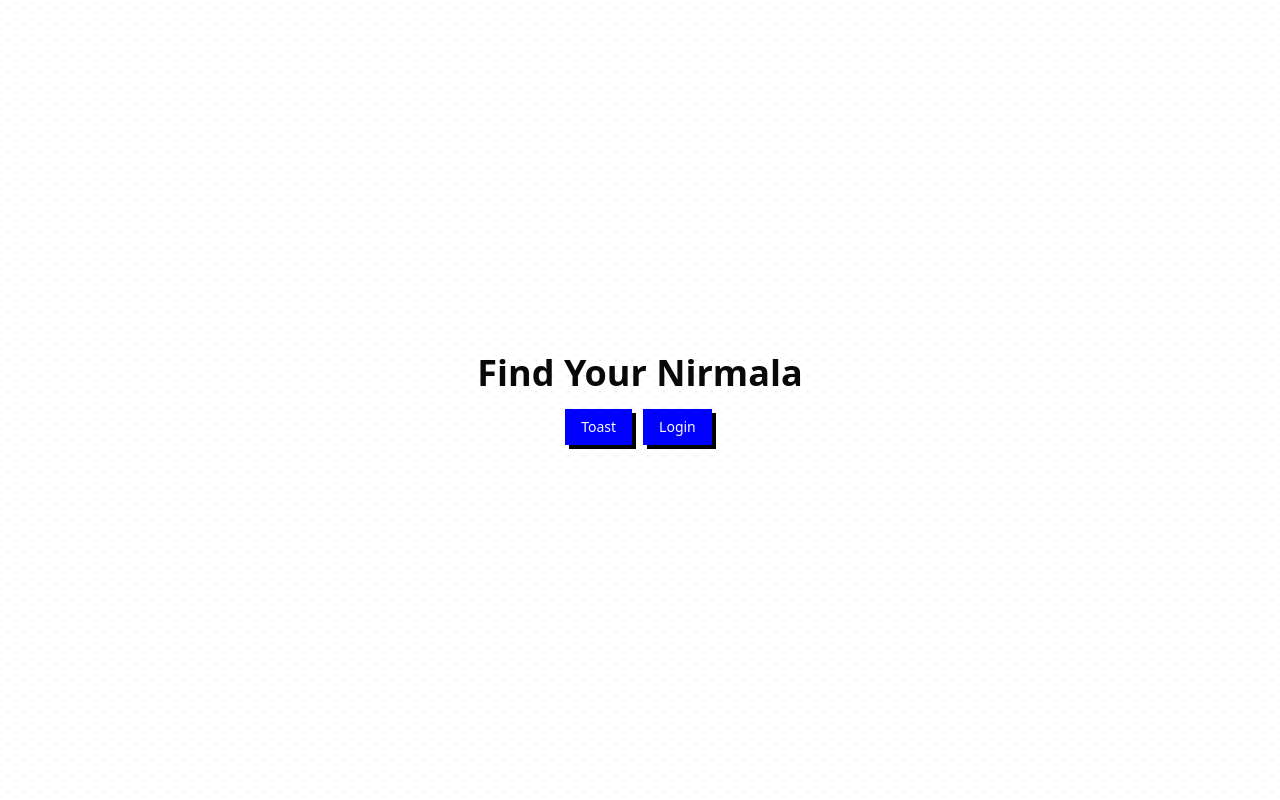
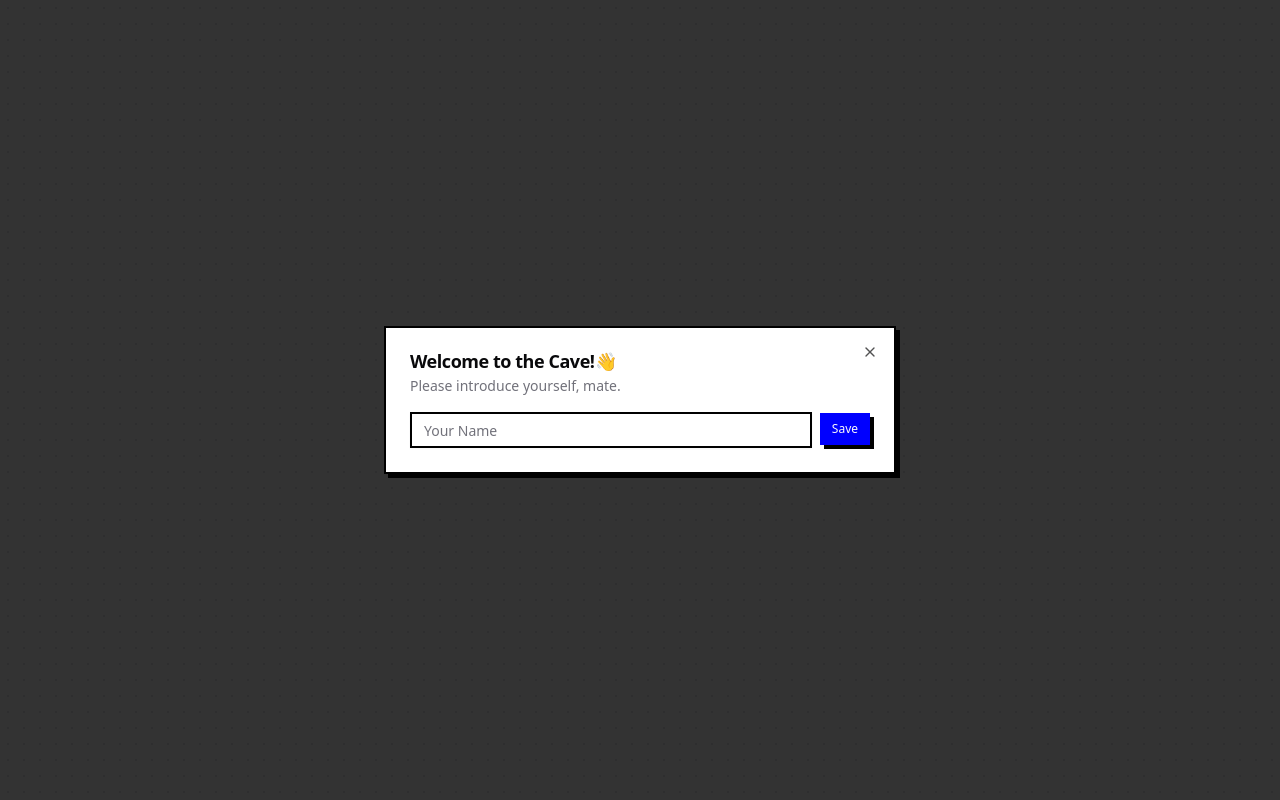
Before and after one commit to hakim-firman/react-boilerplate, a React (Vite) app: page / in a window 1280 px wide. Built offline with nearby package versions, Linux system fonts and the light colour scheme.

Commit message:
feature ✨ add WelcomeModal component and integrate context

```diff
--- a/package.json
+++ b/package.json
@@ -11,6 +11,7 @@
   },
   "dependencies": {
     "@hookform/resolvers": "^3.9.1",
+    "@radix-ui/react-dialog": "^1.1.4",
     "@radix-ui/react-label": "^2.1.1",
     "@radix-ui/react-slot": "^1.1.1",
     "class-variance-authority": "^0.7.1",
--- a/src/App.jsx
+++ b/src/App.jsx
@@ -4,6 +4,7 @@ import { Home } from './pages/Home';
 import { BrowserRouter, Routes, Route } from "react-router";
 import NotFound from './pages/NotFound';
 import { Login } from './pages/Auth/Login';
+
 function App() {
   const notify = () => toast('Here is your toast.');
   return (
@@ -45,6 +46,7 @@ function App() {
           />
         </Routes>
       </BrowserRouter>
+
     </>
   )
 }
--- /dev/null
+++ b/src/components/WelcomeModal.jsx
@@ -0,0 +1,45 @@
+import React from 'react'
+import {
+    Dialog,
+    DialogContent,
+    DialogDescription,
+    DialogHeader,
+    DialogTitle,
+    DialogTrigger,
+  } from "@/components/ui/dialog"
+  import { Label } from '@/components/ui/label'
+  import { Input } from '@/components/ui/input'
+import { Button } from './ui/button'
+
+const WelcomeModal = ({isDialogOpen,setIsDialogOpen}) => {
+  return (
+    <Dialog open={isDialogOpen} onOpenChange={setIsDialogOpen}>
+
+        <DialogContent>
+        <DialogHeader>
+            <DialogTitle>Welcome to the Cave!👋</DialogTitle>
+
+            <DialogDescription>
+            Please introduce yourself, mate.
+            </DialogDescription>
+        </DialogHeader>
+            <div className="flex items-center space-x-2">
+                <div className="grid flex-1 gap-2">
+                    <Label htmlFor="name" className="sr-only">
+                    Your Name
+                    </Label>
+                    <Input
+                    id="name"
+                    placeholder="Your Name"
+                    />
+                </div>
+                <Button type="submit"  size="sm" className="px-3 brutalism brutalism-active">
+                    Save
+                </Button>
+            </div>
+        </DialogContent>
+    </Dialog>
+  )
+}
+
+export default WelcomeModal
--- a/src/components/ui/button.jsx
+++ b/src/components/ui/button.jsx
@@ -22,8 +22,8 @@ const buttonVariants = cva(
       },
       size: {
         default: "h-9 px-4 py-2",
-        sm: "h-8 rounded-md px-3 text-xs",
-        lg: "h-10 rounded-md px-8",
+        sm: "h-8  px-3 text-xs",
+        lg: "h-10  px-8",
         icon: "h-9 w-9",
       },
     },
--- /dev/null
+++ b/src/components/ui/dialog.jsx
@@ -0,0 +1,94 @@
+import * as React from "react"
+import * as DialogPrimitive from "@radix-ui/react-dialog"
+import { X } from "lucide-react"
+
+import { cn } from "@/lib/utils"
+
+const Dialog = DialogPrimitive.Root
+
+const DialogTrigger = DialogPrimitive.Trigger
+
+const DialogPortal = DialogPrimitive.Portal
+
+const DialogClose = DialogPrimitive.Close
+
+const DialogOverlay = React.forwardRef(({ className, ...props }, ref) => (
+  <DialogPrimitive.Overlay
+    ref={ref}
+    className={cn(
+      "fixed inset-0 z-50 bg-black/80  data-[state=open]:animate-in data-[state=closed]:animate-out data-[state=closed]:fade-out-0 data-[state=open]:fade-in-0",
+      className
+    )}
+    {...props} />
+))
+DialogOverlay.displayName = DialogPrimitive.Overlay.displayName
+
+const DialogContent = React.forwardRef(({ className, children, ...props }, ref) => (
+  <DialogPortal>
+    <DialogOverlay />
+    <DialogPrimitive.Content
+      ref={ref}
+      className={cn(
+        "fixed brutalism  border-black left-[50%] top-[50%] z-50 grid w-full max-w-lg translate-x-[-50%] translate-y-[-50%] gap-4 border-2 bg-background p-6 shadow-lg duration-200 data-[state=open]:animate-in data-[state=closed]:animate-out data-[state=closed]:fade-out-0 data-[state=open]:fade-in-0 data-[state=closed]:zoom-out-95 data-[state=open]:zoom-in-95 data-[state=closed]:slide-out-to-left-1/2 data-[state=closed]:slide-out-to-top-[48%] data-[state=open]:slide-in-from-left-1/2 data-[state=open]:slide-in-from-top-[48%] ",
+        className
+      )}
+      {...props}>
+      {children}
+      <DialogPrimitive.Close
+        className="absolute right-4 top-4  opacity-70 ring-offset-background transition-opacity hover:opacity-100 focus:outline-none focus:ring-2 focus:ring-ring focus:ring-offset-2 disabled:pointer-events-none data-[state=open]:bg-accent data-[state=open]:text-muted-foreground">
+        <X className="h-4 w-4" />
+        <span className="sr-only">Close</span>
+      </DialogPrimitive.Close>
+    </DialogPrimitive.Content>
+  </DialogPortal>
+))
+DialogContent.displayName = DialogPrimitive.Content.displayName
+
+const DialogHeader = ({
+  className,
+  ...props
+}) => (
+  <div
+    className={cn("flex flex-col space-y-1.5 text-center sm:text-left", className)}
+    {...props} />
+)
+DialogHeader.displayName = "DialogHeader"
+
+const DialogFooter = ({
+  className,
+  ...props
+}) => (
+  <div
+    className={cn("flex flex-col-reverse sm:flex-row sm:justify-end sm:space-x-2", className)}
+    {...props} />
+)
+DialogFooter.displayName = "DialogFooter"
+
+const DialogTitle = React.forwardRef(({ className, ...props }, ref) => (
+  <DialogPrimitive.Title
+    ref={ref}
+    className={cn("text-lg font-semibold leading-none tracking-tight", className)}
+    {...props} />
+))
+DialogTitle.displayName = DialogPrimitive.Title.displayName
+
+const DialogDescription = React.forwardRef(({ className, ...props }, ref) => (
+  <DialogPrimitive.Description
+    ref={ref}
+    className={cn("text-sm text-muted-foreground", className)}
+    {...props} />
+))
+DialogDescription.displayName = DialogPrimitive.Description.displayName
+
+export {
+  Dialog,
+  DialogPortal,
+  DialogOverlay,
+  DialogTrigger,
+  DialogClose,
+  DialogContent,
+  DialogHeader,
+  DialogFooter,
+  DialogTitle,
+  DialogDescription,
+}
--- /dev/null
+++ b/src/context/AppContext.jsx
@@ -0,0 +1,17 @@
+import React from 'react'
+const AppContext = React.createContext()
+export const AppProvider = ({children}) => {
+    const[isDialogOpen, setIsDialogOpen] = React.useState(true)
+  return (
+    <AppContext.Provider value={{isDialogOpen, setIsDialogOpen}}>
+      {children}
+    </AppContext.Provider>
+  )
+}
+export const useAppContext = () => {
+  const context = React.useContext(AppContext)
+  if (!context) {
+    throw new Error('useModal must be used within a ModalProvider')
+  }
+  return context
+}
--- a/src/main.jsx
+++ b/src/main.jsx
@@ -2,11 +2,14 @@ import { StrictMode } from 'react'
 import { createRoot } from 'react-dom/client'
 import './index.css'
 import App from './App.jsx'
+import { AppProvider } from './context/AppContext'
 
 createRoot(document.getElementById('root')).render(
   <StrictMode>
-    <div className="absolute inset-0 -z-10 h-full w-full bg-white bg-[radial-gradient(#e5e7eb_1px,transparent_1px)] [background-size:16px_16px]">
+    <div className=" inset-0 -z-10 h-full w-full bg-white bg-[radial-gradient(#e5e7eb_1px,transparent_1px)] [background-size:16px_16px]">
+    <AppProvider>
       <App />
+    </AppProvider>
     </div>
   </StrictMode>,
 )
--- a/src/pages/Auth/Login.jsx
+++ b/src/pages/Auth/Login.jsx
@@ -14,7 +14,7 @@ import { Button } from '@/components/ui/button'
 
 export const Login = () => {
   return (
-    <div className="flex flex-col gap-4 items-center justify-center w-full h-full">
+    <div className="flex flex-col gap-4 items-center justify-center w-full h-screen">
       <Card>
         <CardHeader>
           <CardTitle className="text-2xl">Login Form</CardTitle>
--- a/src/pages/Home.jsx
+++ b/src/pages/Home.jsx
@@ -1,17 +1,30 @@
 import { Button } from '@/components/ui/button'
-import React from 'react'
+import WelcomeModal from '@/components/WelcomeModal'
+import { useAppContext } from '@/context/AppContext'
+import { useEffect } from 'react'
 import { NavLink } from 'react-router'
+export const Home = ({notify}) => {
+const {isDialogOpen, setIsDialogOpen} = useAppContext();
 
-export const Home = ({notify}) => {
+  useEffect(() => {
+    console.log('Looking for Bugs🐛')
+  }, [])
+
   return (
-        <div className="flex flex-col gap-4 items-center justify-center w-full h-full">
+        <div className="flex flex-col gap-4 items-center justify-center w-full h-screen">
           <h1 className="text-4xl font-bold">Find Your Nirmala</h1>
           <div className="flex flex-row gap-2">
             <Button className="brutalism brutalism-active" onClick={notify}>Toast</Button>
             <NavLink to={'/login'}>
                 <Button className="brutalism brutalism-active">Login</Button>
             </NavLink>
+            <Button className="brutalism brutalism-active" onClick={()=>setIsDialogOpen(true)}>Open Modal</Button>
+            <WelcomeModal isDialogOpen={isDialogOpen} setIsDialogOpen={setIsDialogOpen} />
           </div>
+
+            <footer className="mt-3 text-center text-sm text-gray-500">
+              This starter kit made by K.I.M
+            </footer>
         </div>
   )
 }
```
Also changed, not shown: 1 other file (tests, documents, lock files or other folders).
